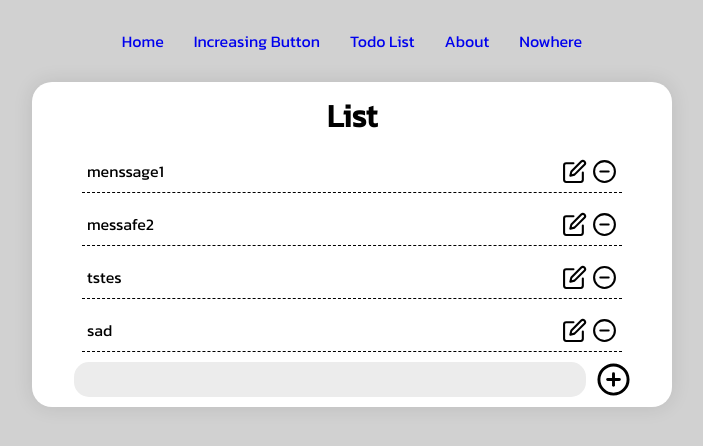
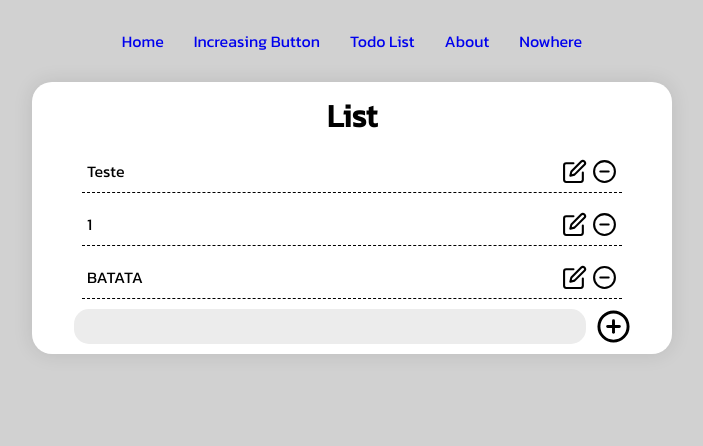
Before and after one commit to FusiDaniel/react_ts_todolist, a React (Create React App) app: page /list in a window 1280 px wide. Shown: the top 446 px of the page, without its empty margins (288-991 px from the left). Built offline with nearby package versions, Linux system fonts and the light colour scheme; data requests are answered from the project's data file.

Commit message:
json api working

```diff
--- a/server.json
+++ b/server.json
@@ -16,12 +16,18 @@
   "profile": {
     "name": "typicode"
   },
-  "todo_list": {
-    "list": [
-      "menssage1",
-      "messafe2",
-      "tstes",
-      "sad"
-    ]
-  }
+  "todo_list": [
+    {
+      "id": 0.5370369538976405,
+      "message": "Teste"
+    },
+    {
+      "id": 0.7891545965943836,
+      "message": "1"
+    },
+    {
+      "id": 0.49187746578313396,
+      "message": "BATATA"
+    }
+  ]
 }
--- a/src/components/tasks.tsx
+++ b/src/components/tasks.tsx
@@ -1,9 +1,10 @@
 import React, { useCallback, useState } from 'react';
 import { FiEdit, FiMinusCircle } from 'react-icons/fi';
+import { list_item } from '../services/api';
 import { Forms } from './forms';
 
 interface Props {
-  tasks: Array<string>;
+  tasks: Array<list_item>;
   handleDelete(
     e: React.MouseEvent<SVGElement, MouseEvent>,
     index: number,
@@ -38,15 +39,15 @@ export function TasksList(props: Props): JSX.Element {
   return (
     <ul className="taskList">
       {props.tasks.map((task, index) => (
-        <li key={task}>
+        <li key={task.id}>
           <span className="taskContent">
             <Forms
-              newTask={index === hiddenIndex ? newTask : task}
+              newTask={index === hiddenIndex ? newTask : task.message}
               handleChange={(e) => handleChange(e)}
               handleSubmit={(e) => handleSubmit(e)}
               classPath={index === hiddenIndex ? 'insideTaskForm' : 'hidden'}
             />
-            {hiddenIndex === index ? null : task}
+            {hiddenIndex === index ? null : task.message}
           </span>
           <span>
             <FiEdit
@@ -56,7 +57,7 @@ export function TasksList(props: Props): JSX.Element {
                   setNewtask('');
                   setHiddenIndex(-1);
                 } else {
-                  setNewtask(task);
+                  setNewtask(task.message);
                   setHiddenIndex(index);
                 }
               }}
--- a/src/pages/List/index.tsx
+++ b/src/pages/List/index.tsx
@@ -1,22 +1,24 @@
 import React, { useCallback, useEffect, useState } from 'react';
 import { Forms } from '../../components/forms';
 import { TasksList } from '../../components/tasks';
-import { api } from '../../services/api';
+import {
+  api,
+  list_item,
+  deleteItem,
+  addItem,
+  updateItem,
+} from '../../services/api';
 
 import './style.scss';
 
-interface responseTasks {
-  list: Array<string>;
-}
-
 export function List(): JSX.Element {
   const [newTask, setNewtask] = useState('');
-  const [tasks, setTasks] = useState(Array<string>);
+  const [tasks, setTasks] = useState(Array<list_item>);
 
   useEffect(() => {
     api.get('/todo_list').then((response) => {
-      const tasks: responseTasks = response.data;
-      setTasks(tasks.list);
+      const newTasks: Array<list_item> = response.data;
+      setTasks(newTasks);
     });
   }, []);
 
@@ -34,18 +36,23 @@ export function List(): JSX.Element {
       newTaskToAdd = newTaskToAdd.trim();
       setNewtask('');
 
-      if (tasks.indexOf(newTaskToAdd) !== -1) {
-        window.alert(`${newTaskToAdd} already exists`);
-        return;
+      if (newTaskToAdd === '') return;
+      for (const task of tasks) {
+        if (task.message === newTaskToAdd) {
+          window.alert(`${newTaskToAdd} already exists`);
+          return;
+        }
       }
-      if (newTaskToAdd === '') return;
 
-      const newTasks = [...tasks, newTaskToAdd];
+      const newItem: list_item = {
+        id: Math.random(),
+        message: newTaskToAdd,
+      };
+
+      const response = addItem(newItem);
+
+      const newTasks = [...tasks, newItem];
       setTasks(newTasks);
-
-      api.post('/todo_list', {
-        list: newTasks,
-      });
     },
     [newTask, setNewtask, tasks, setTasks],
   );
@@ -57,7 +64,8 @@ export function List(): JSX.Element {
       newTasks.splice(index, 1);
       setTasks([...newTasks]);
 
-      api.delete('/todo_list/' + oldTask);
+      // api.delete(`/todo_list/${oldTask.id}`, { method: 'DELETE' });
+      const response = deleteItem(oldTask.id);
     },
     [tasks, setTasks],
   );
@@ -70,19 +78,34 @@ export function List(): JSX.Element {
     ): void => {
       e.preventDefault();
 
-      if (tasks.indexOf(newTaskToAdd) !== -1) {
-        window.alert(`${newTaskToAdd} already exists`);
+      if (newTaskToAdd === '') {
+        const newTasks = [...tasks];
+        const oldTask = newTasks[index];
+        newTasks.splice(index, 1);
+        setTasks([...newTasks]);
+
+        // api.delete(`/todo_list/${oldTask.id}`, { method: 'DELETE' });
+        const response = deleteItem(oldTask.id);
         return;
       }
-      if (newTaskToAdd === '') {
-        const newTasks = [...tasks];
-        newTasks.splice(index, 1);
-        setTasks([...newTasks]);
-      } else {
-        const newTasks = [...tasks];
-        newTasks[index] = newTaskToAdd;
-        setTasks([...newTasks]);
+      for (const task of tasks) {
+        if (task.message === newTaskToAdd) {
+          window.alert(`${newTaskToAdd} already exists`);
+          return;
+        }
       }
+
+      const newTasks = [...tasks];
+
+      const newItem: list_item = {
+        id: newTasks[index].id,
+        message: newTaskToAdd,
+      };
+
+      const response = updateItem(newItem);
+
+      newTasks[index] = newItem;
+      setTasks([...newTasks]);
     },
     [tasks, setTasks],
   );
--- a/src/services/api.tsx
+++ b/src/services/api.tsx
@@ -1,5 +1,28 @@
 import axios from 'axios';
+
+export interface list_item {
+  id: number;
+  message: string;
+}
 
 export const api = axios.create({
   baseURL: ' http://localhost:3333/',
 });
+
+export const deleteItem = async (id: number) => {
+  api.delete(`/todo_list/${id}`, { method: 'DELETE' }).then((res) => {
+    // return res;
+  });
+};
+
+export const addItem = async (newItem: list_item) => {
+  api.post('/todo_list', newItem).then((res) => {
+    // return res;
+  });
+};
+
+export const updateItem = async (newItem: list_item) => {
+  api.put(`/todo_list/${newItem.id}`, newItem).then((res) => {
+    // return res;
+  });
+};
```
